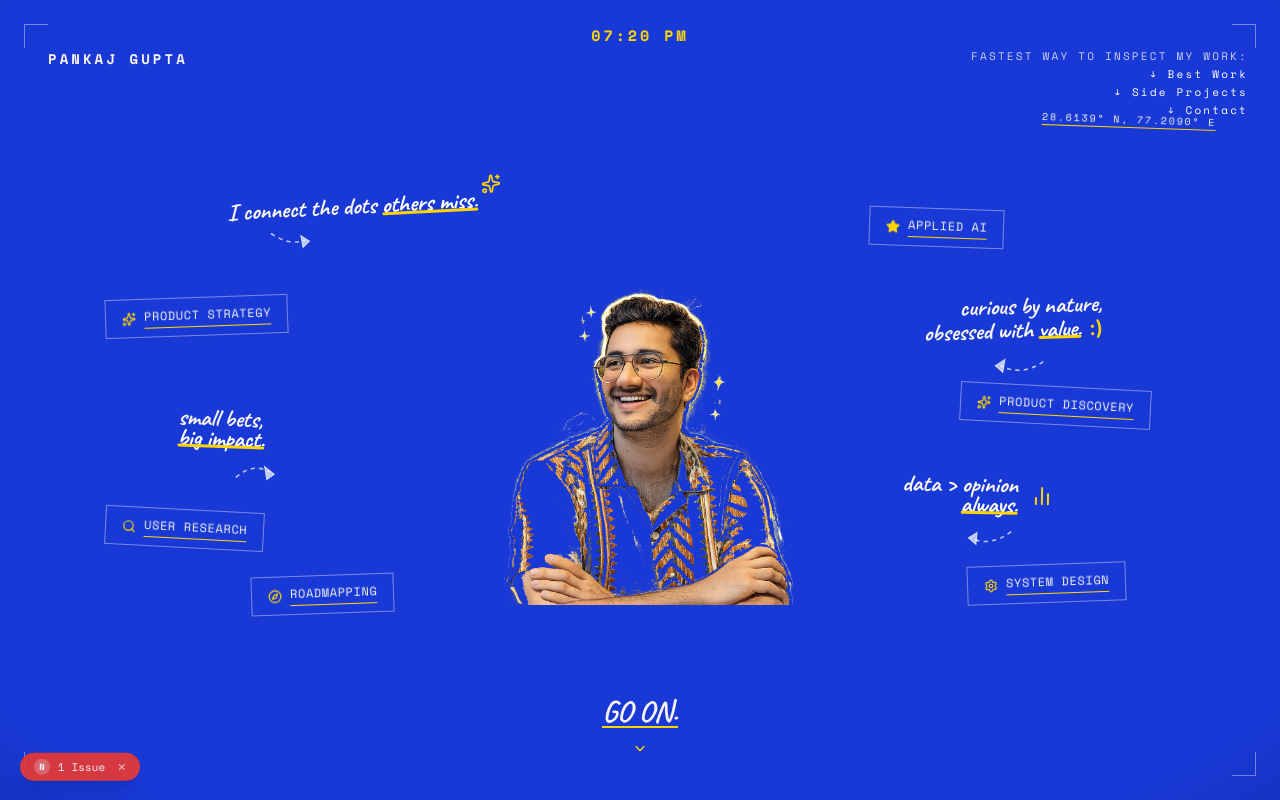
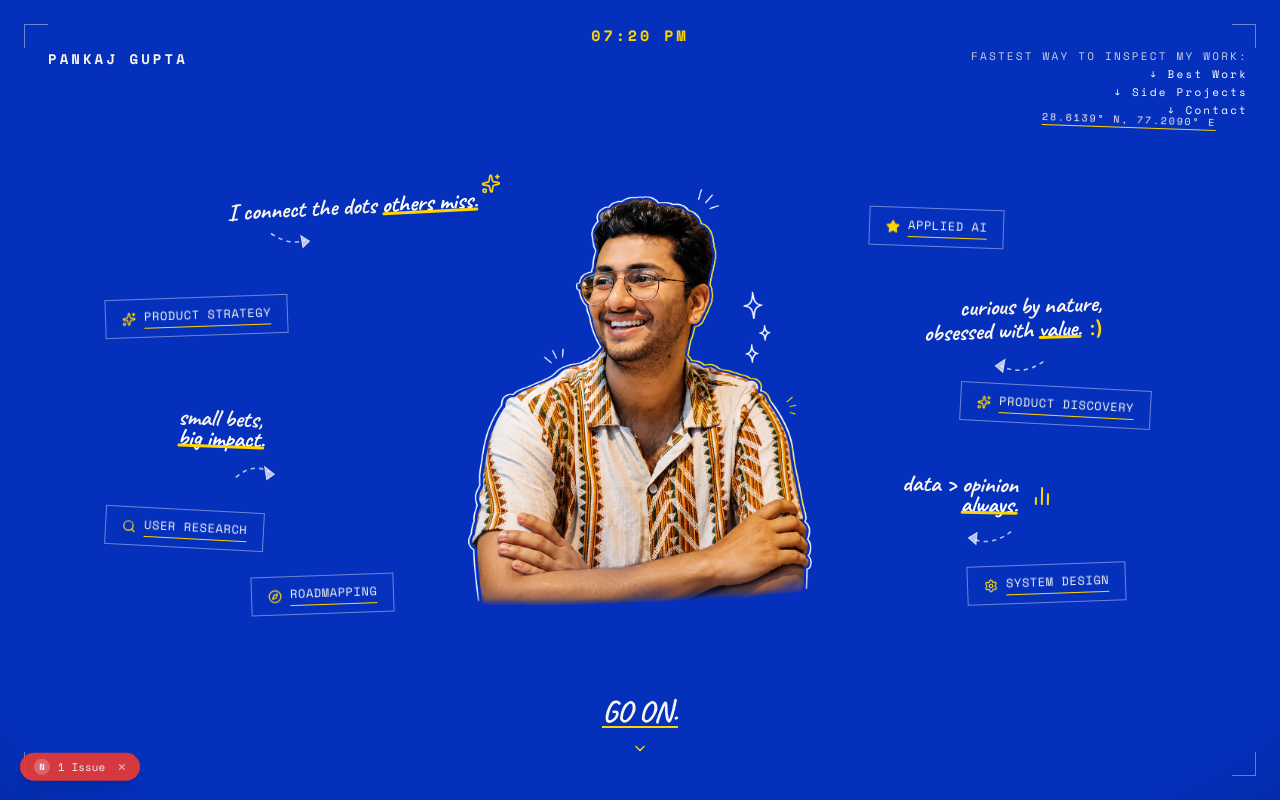
Before and after one commit to onalunchbreak/pankaj-gupta-portfolio, a Next.js app: page / in a window 1280 px wide. Shown: the top 800 px of the page. Built offline with nearby package versions, Linux system fonts and the light colour scheme.

Commit message:
fix(hero): update portrait cutout asset to image 01_40_11 AM and sync --blue to #042FBB

```diff
--- a/src/app/globals.css
+++ b/src/app/globals.css
@@ -54,7 +54,7 @@
   --radius: 0.125rem; /* sharp corners, 2px */
 
   /* ---- Four primary visual environments ---- */
-  --blue: #1738D5;       /* electric / royal blue — hero, projects, accents */
+  --blue: #042FBB;       /* royal blue — hero, projects, accents (exact match with 01_40_11 AM image) */
   --paper: #F4F1EA;      /* warm paper — editorial sections, case studies */
   --black: #0A0A0A;      /* system surfaces, overlays, terminal, contact */
   --white: #F7F4ED;      /* ink against blue and black */
```
Also changed, not shown: public/pankaj-hero-cutout.png.
